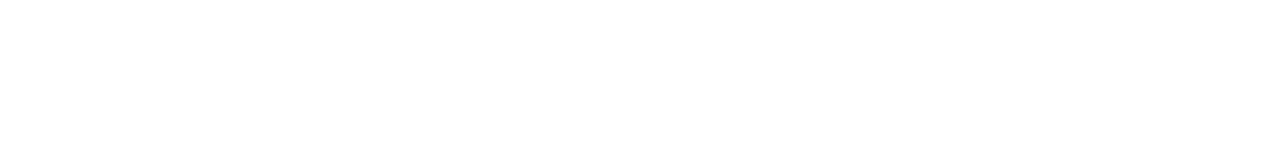
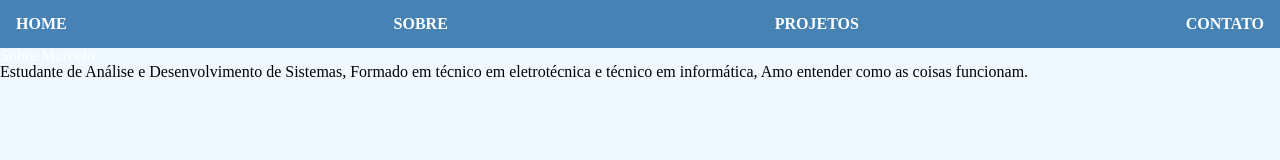
Before and after one commit to marcelo-belotto/portfolio, a plain HTML site: page index.html in a window 1280 px wide. Drawn offline with Linux system fonts and the light colour scheme.

Commit message:
Primeiras atualizações

```diff
--- /dev/null
+++ b/css/reset.css
@@ -0,0 +1,48 @@
+/* http://meyerweb.com/eric/tools/css/reset/
+   v2.0 | 20110126
+   License: none (public domain)
+*/
+
+html, body, div, span, applet, object, iframe,
+h1, h2, h3, h4, h5, h6, p, blockquote, pre,
+a, abbr, acronym, address, big, cite, code,
+del, dfn, em, img, ins, kbd, q, s, samp,
+small, strike, strong, sub, sup, tt, var,
+b, u, i, center,
+dl, dt, dd, ol, ul, li,
+fieldset, form, label, legend,
+table, caption, tbody, tfoot, thead, tr, th, td,
+article, aside, canvas, details, embed,
+figure, figcaption, footer, header, hgroup,
+menu, nav, output, ruby, section, summary,
+time, mark, audio, video {
+	margin: 0;
+	padding: 0;
+	border: 0;
+	font-size: 100%;
+	font: inherit;
+	vertical-align: baseline;
+}
+/* HTML5 display-role reset for older browsers */
+article, aside, details, figcaption, figure,
+footer, header, hgroup, menu, nav, section {
+	display: block;
+}
+body {
+	line-height: 1;
+}
+ol, ul {
+	list-style: none;
+}
+blockquote, q {
+	quotes: none;
+}
+blockquote:before, blockquote:after,
+q:before, q:after {
+	content: '';
+	content: none;
+}
+table {
+	border-collapse: collapse;
+	border-spacing: 0;
+}
--- a/css/style.css
+++ b/css/style.css
@@ -0,0 +1,35 @@
+:root{
+  --steel-blue: #4682B4;
+  --alice-blue: #F0F8FF;
+  --white: #FFFFFF;
+
+}
+
+body{
+  color: var(--white);
+  background-color: var(--alice-blue);
+}
+
+
+
+.cabecalho{
+  background-color: var(--steel-blue);
+  width: 100%;
+}
+
+.menu__navegacao--itens{
+  display: flex;
+  justify-content: space-between;
+  padding: 1em;
+}
+
+.item--menu__link{
+  text-decoration: none;
+  text-transform: uppercase;
+  color: var(--white);
+  font-weight: 700;
+}
+
+.overview__texto{
+  color: black;
+}
--- a/index.html
+++ b/index.html
@@ -4,10 +4,28 @@
   <meta charset="UTF-8">
   <meta http-equiv="X-UA-Compatible" content="IE=edge">
   <meta name="viewport" content="width=device-width, initial-scale=1.0">
+  <link rel="stylesheet" href="css/reset.css">
   <link rel="stylesheet" href="css/style.css">
   <title>Home - Marcelo Felipe</title>
 </head>
 <body>
+
+  <header class="cabecalho">
+    <nav class="menu__navegacao">
+      <ul class="menu__navegacao--itens">
+        <li class="item--menu"><a href="index.html" class="item--menu__link">Home</a></li>
+        <li class="item--menu"><a href="#" class="item--menu__link">Sobre</a></li>
+        <li class="item--menu"><a href="#" class="item--menu__link">Projetos</a></li>
+        <li class="item--menu"><a href="#" class="item--menu__link">Contato</a></li>
+      </ul>
+    </nav>
+  </header>
+
+  <section class="overview">
+    <h2 class="overview__titulo">Sobre Marcelo</h2>
+    <p class="overview__texto">Estudante de Análise e Desenvolvimento de Sistemas, Formado em técnico em eletrotécnica e técnico em informática, Amo entender como as coisas funcionam.</p>
+  </section>
+
   <script src="script/script.js"></script>
 </body>
 </html>
```
